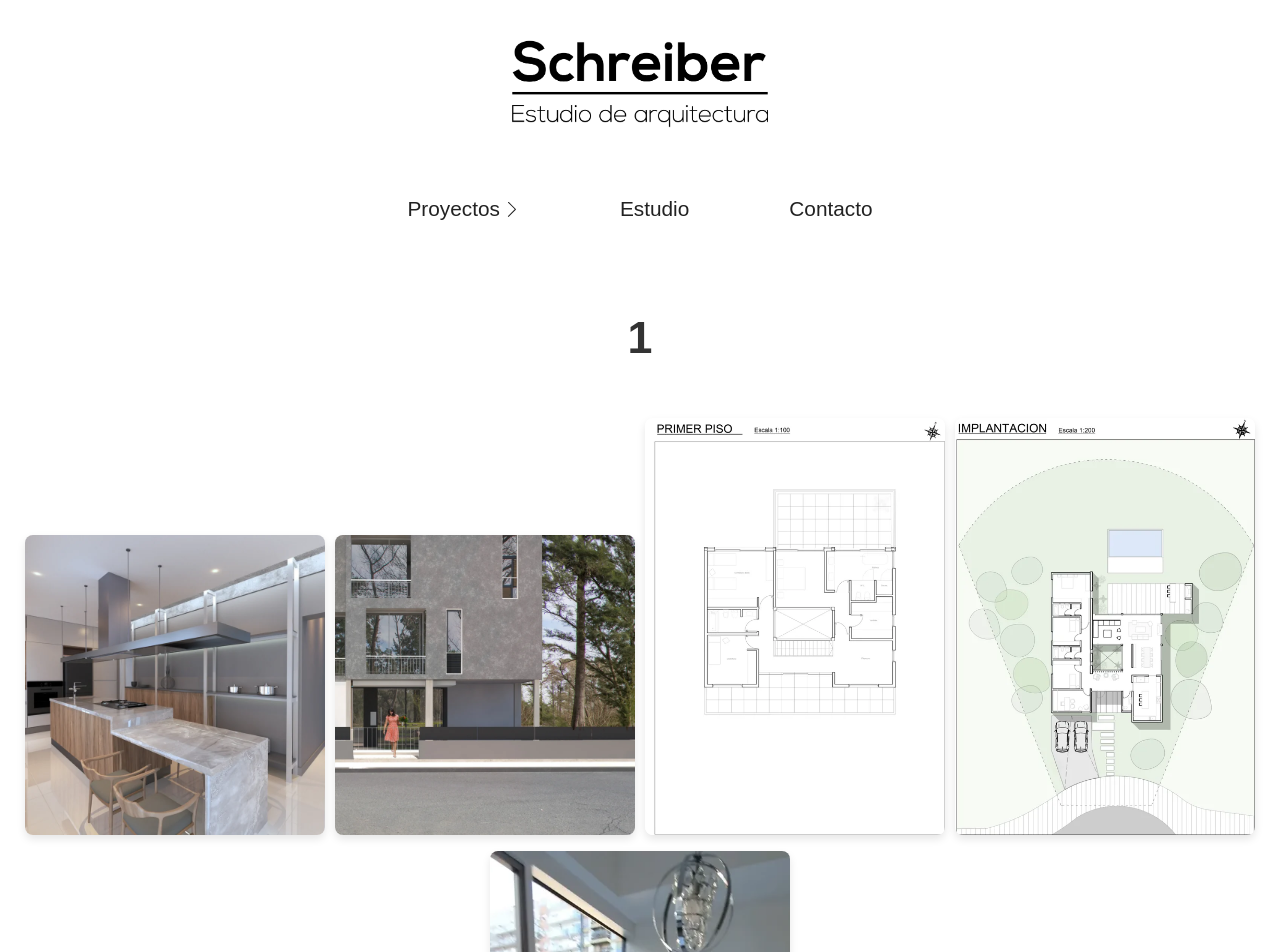
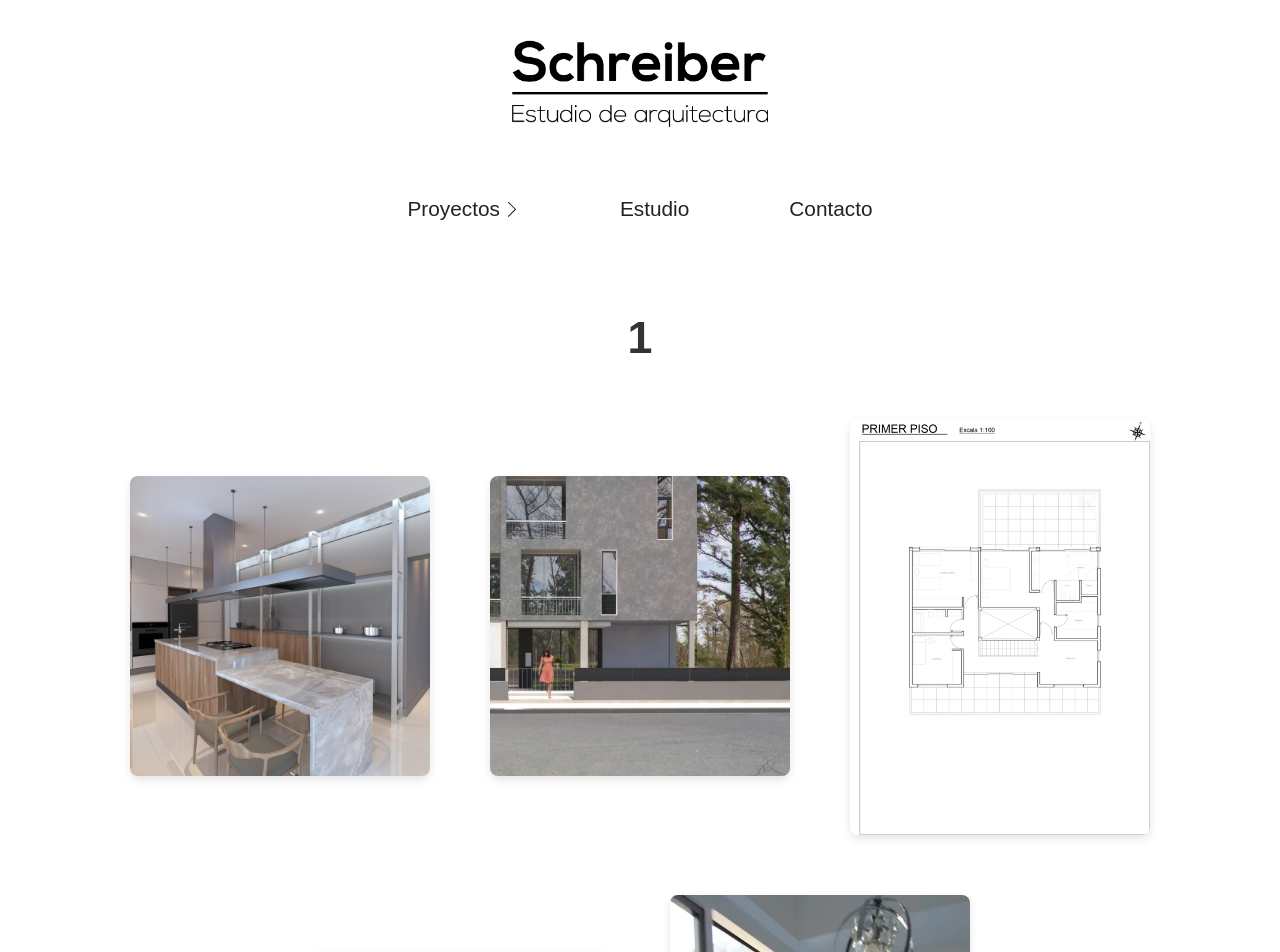
Before and after one commit to MizzioCoding/Arquitecto2, a React (Vite) app: page /viviendas/1 in a window 1280 px wide. Shown: the top 952 px of the page. Built offline with nearby package versions, Linux system fonts and the light colour scheme; a web font is replaced by a local one.

Commit message:
Update index.css

```diff
--- a/src/index.css
+++ b/src/index.css
@@ -651,6 +651,15 @@ button[type="submit"]:hover {
     margin-top: 20px;
 }
 
+.carpeta-items{
+    display: flex;
+    justify-content: center;
+    align-items: center;
+    flex-flow: row wrap;
+    margin: 0 auto;
+    gap: 50px;
+    width: 100%;
+}
 
 
 @media (max-width: 768px) {
```
